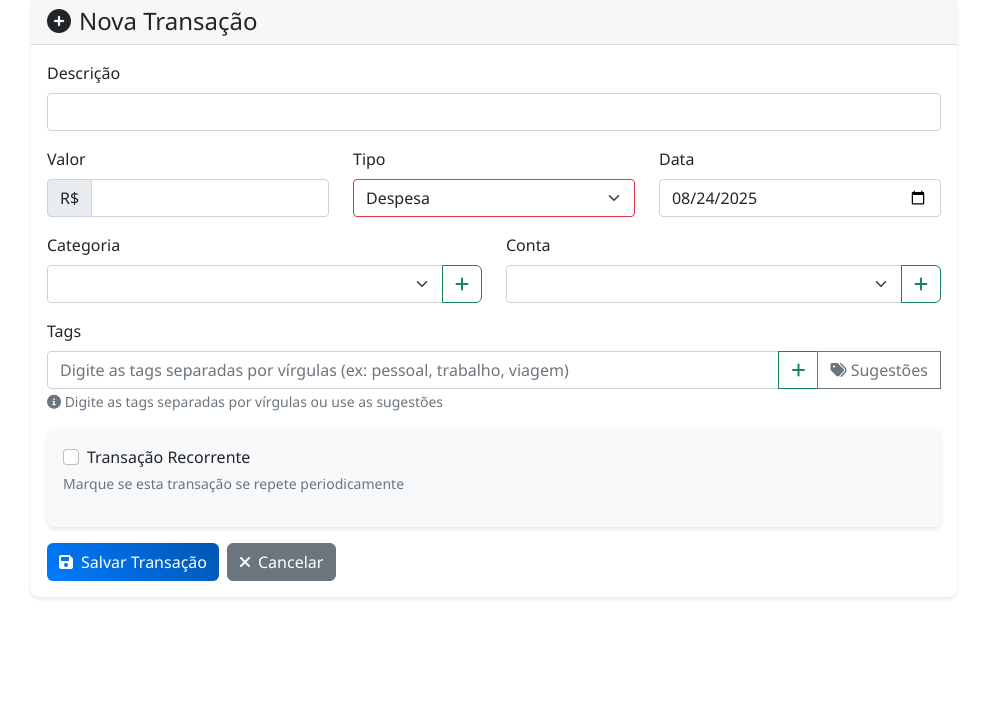
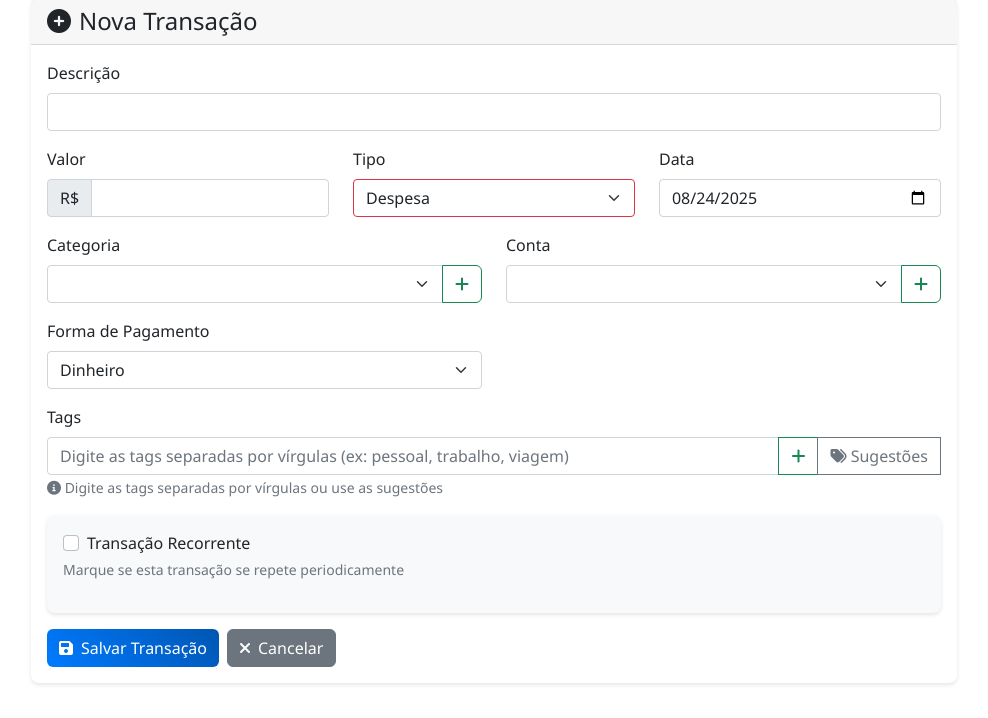
Before and after one commit to juliocruzdicode/controlefinanceiro, a Flask app: page /nova-transacao in a window 1280 px wide. Shown: the part 82-800 px from the top of the page, without its empty margins (146-1134 px from the left). Run offline with Flask 3, Linux system fonts and the light colour scheme; the visitor is signed in with stand-in values (Sample User, id 1); data comes from the database, SQL or seed files in the repository; both versions use the stored data as it was after the commit; data that the repository does not hold is empty.

Commit message:
Adicionando forma de pagamento

```diff
--- a/app.py
+++ b/app.py
@@ -2,7 +2,7 @@ from flask import Flask, render_template, request, redirect, url_for, flash, jso
 from flask_login import LoginManager, login_user, logout_user, login_required, current_user
 from flask_mail import Mail, Message
 from urllib.parse import urlparse as url_parse
-from models import db, Transacao, Categoria, TipoTransacao, TransacaoRecorrente, TipoRecorrencia, StatusRecorrencia, Conta, TipoConta, Tag, Usuario, Tema
+from models import db, Transacao, Categoria, TipoTransacao, TransacaoRecorrente, TipoRecorrencia, StatusRecorrencia, Conta, TipoConta, Tag, Usuario, Tema, TipoFormaPagamento
 from forms import TransacaoForm, CategoriaForm, TransacaoRecorrenteForm, ContaForm, LoginForm, MFAForm, BackupCodeForm, SetupMFAForm, RegisterForm, ChangePasswordForm, ForgotPasswordForm, ResetPasswordForm, TemaForm, UserThemeForm, CompletarCadastroForm
 from config import Config
 from datetime import datetime, timedelta
@@ -1411,6 +1411,7 @@ def confirmar_transacao():
         descricao=descricao_final,
         valor=recorrencia.valor,
         tipo=recorrencia.tipo,
+    forma_pagamento=recorrencia.forma_pagamento,
         data_transacao=data,
         categoria_id=recorrencia.categoria_id,
         conta_id=recorrencia.conta_id,
@@ -1500,6 +1501,7 @@ def api_consolidar_projecoes():
                 descricao=recorrencia.descricao,
                 valor=recorrencia.valor,
                 tipo=recorrencia.tipo,
+                forma_pagamento=recorrencia.forma_pagamento,
                 data_transacao=data,
                 categoria_id=recorrencia.categoria_id,
                 conta_id=recorrencia.conta_id,
@@ -1587,6 +1589,7 @@ def nova_transacao():
                     tipo_recorrencia=TipoRecorrencia(form.tipo_recorrencia.data),
                     data_inicio=form.data_transacao.data,
                     data_fim=form.data_fim.data,
+                    forma_pagamento=TipoFormaPagamento(form.forma_pagamento.data) if form.forma_pagamento.data else None,
                     categoria_id=form.categoria_id.data,
                     conta_id=form.conta_id.data,
                     total_parcelas=form.total_parcelas.data if form.is_parcelada.data else None,
@@ -1620,6 +1623,7 @@ def nova_transacao():
                     descricao=form.descricao.data,
                     valor=form.valor.data,
                     tipo=TipoTransacao(form.tipo.data),
+                    forma_pagamento=TipoFormaPagamento(form.forma_pagamento.data) if form.forma_pagamento.data else None,
                     categoria_id=form.categoria_id.data,
                     conta_id=form.conta_id.data,
                     data_transacao=form.data_transacao.data,
@@ -1674,6 +1678,7 @@ def editar_transacao(transacao_id):
             transacao.descricao = form.descricao.data
             transacao.valor = form.valor.data
             transacao.tipo = TipoTransacao(form.tipo.data)
+            transacao.forma_pagamento = TipoFormaPagamento(form.forma_pagamento.data) if form.forma_pagamento.data else None
             transacao.categoria_id = form.categoria_id.data
             transacao.conta_id = form.conta_id.data
             transacao.data_transacao = form.data_transacao.data
@@ -2480,6 +2485,7 @@ def nova_transacao_recorrente():
                 tipo_recorrencia=TipoRecorrencia(form.tipo_recorrencia.data),
                 data_inicio=form.data_inicio.data,
                 data_fim=form.data_fim.data,
+                forma_pagamento=TipoFormaPagamento(form.forma_pagamento.data) if form.forma_pagamento.data else None,
                 categoria_id=form.categoria_id.data,
                 conta_id=form.conta_id.data,
                 total_parcelas=form.total_parcelas.data if form.is_parcelada.data else None,
@@ -2543,6 +2549,7 @@ def editar_transacao_recorrente(recorrente_id):
             recorrente.tipo_recorrencia = TipoRecorrencia(form.tipo_recorrencia.data)
             recorrente.data_inicio = form.data_inicio.data
             recorrente.data_fim = form.data_fim.data
+            recorrente.forma_pagamento = TipoFormaPagamento(form.forma_pagamento.data) if form.forma_pagamento.data else None
             recorrente.categoria_id = form.categoria_id.data
             recorrente.conta_id = form.conta_id.data
             recorrente.total_parcelas = form.total_parcelas.data if form.is_parcelada.data else None
@@ -2692,6 +2699,7 @@ def projetar_transacoes_futuras():
                         'valor': transacao_existente.valor,
                         'tipo': transacao_existente.tipo.value,
                         'data': transacao_existente.data_transacao.strftime('%Y-%m-%d'),
+                        'forma_pagamento': transacao_existente.forma_pagamento.value if transacao_existente.forma_pagamento else None,
                         'categoria': transacao_existente.categoria.nome,
                         'categoria_cor': transacao_existente.categoria.cor,
                         'conta': transacao_existente.conta.nome,
@@ -2713,6 +2721,7 @@ def projetar_transacoes_futuras():
                             'categoria_cor': recorrente.categoria.cor,
                             'conta': recorrente.conta.nome,
                             'conta_cor': recorrente.conta.cor,
+                            'forma_pagamento': recorrente.forma_pagamento.value if recorrente.forma_pagamento else None,
                             'recorrencia_id': recorrente.id,
                             'status': 'projetada'
                         })
--- a/forms.py
+++ b/forms.py
@@ -11,6 +11,14 @@ class TransacaoForm(FlaskForm):
         ('receita', 'Receita'),
         ('despesa', 'Despesa')
     ], validators=[DataRequired()])
+    forma_pagamento = SelectField('Forma de Pagamento', choices=[
+        ('dinheiro', 'Dinheiro'),
+        ('cartao', 'Cartão'),
+        ('pix', 'PIX'),
+        ('transferencia', 'Transferência'),
+        ('boleto', 'Boleto'),
+        ('outros', 'Outros')
+    ], validators=[Optional()])
     categoria_id = SelectField('Categoria', coerce=int, validators=[DataRequired()])
     conta_id = SelectField('Conta', coerce=int, validators=[DataRequired()])
     data_transacao = DateField('Data', default=datetime.today, validators=[DataRequired()])
@@ -68,6 +76,9 @@ class TransacaoForm(FlaskForm):
         if not self.tipo.data:
             # Por padrão, considerar Despesa
             self.tipo.data = 'despesa'
+        # Forma de pagamento padrão: Dinheiro
+        if not self.forma_pagamento.data:
+            self.forma_pagamento.data = 'dinheiro'
         # Para formulários que podem marcar recorrência, deixar frequência padrão mensal
         if not self.tipo_recorrencia.data:
             self.tipo_recorrencia.data = 'mensal'
@@ -133,6 +144,14 @@ class TransacaoRecorrenteForm(FlaskForm):
         ('receita', 'Receita'),
         ('despesa', 'Despesa')
     ], validators=[DataRequired()])
+    forma_pagamento = SelectField('Forma de Pagamento', choices=[
+        ('dinheiro', 'Dinheiro'),
+        ('cartao', 'Cartão'),
+        ('pix', 'PIX'),
+        ('transferencia', 'Transferência'),
+        ('boleto', 'Boleto'),
+        ('outros', 'Outros')
+    ], validators=[Optional()])
     categoria_id = SelectField('Categoria', coerce=int, validators=[DataRequired()])
     conta_id = SelectField('Conta', coerce=int, validators=[DataRequired()])
 
@@ -178,6 +197,9 @@ class TransacaoRecorrenteForm(FlaskForm):
         # Carregar contas ativas
         contas_ativas = Conta.get_contas_ativas()
         self.conta_id.choices = [(conta.id, conta.nome) for conta in contas_ativas]
+        # Default forma de pagamento
+        if not self.forma_pagamento.data:
+            self.forma_pagamento.data = 'dinheiro'
 
     def validate(self, extra_validators=None):
         if not super().validate(extra_validators):
--- a/models.py
+++ b/models.py
@@ -31,6 +31,15 @@ class StatusRecorrencia(Enum):
     ATIVA = "ativa"           # Gerando transações
     PAUSADA = "pausada"       # Temporariamente pausada
     FINALIZADA = "finalizada" # Concluída ou cancelada
+
+
+class TipoFormaPagamento(Enum):
+    DINHEIRO = "dinheiro"
+    CARTAO = "cartao"
+    PIX = "pix"
+    TRANSFERENCIA = "transferencia"
+    BOLETO = "boleto"
+    OUTROS = "outros"
 
 # Tabela de associação entre Transações e Tags (muitos-para-muitos)
 transacao_tags = db.Table('transacao_tags',
@@ -285,6 +294,8 @@ class TransacaoRecorrente(db.Model):
     # Controle de parcelas (para transações parceladas)
     total_parcelas = db.Column(db.Integer, nullable=True)  # Null = contínua (sem fim)
     parcelas_geradas = db.Column(db.Integer, default=0)
+    # Forma de pagamento padrão para a recorrência (opcional)
+    forma_pagamento = db.Column(db.Enum(TipoFormaPagamento), nullable=True)
 
     # Relacionamentos
     categoria_id = db.Column(db.Integer, db.ForeignKey('categoria.id'), nullable=False)
@@ -370,6 +381,7 @@ class TransacaoRecorrente(db.Model):
             data_transacao=proxima_data,
             categoria_id=self.categoria_id,
             conta_id=self.conta_id,
+            forma_pagamento=self.forma_pagamento,
             recorrencia_id=self.id,
             user_id=self.user_id  # Adicionando o user_id
         )
@@ -512,6 +524,7 @@ class TransacaoRecorrente(db.Model):
                     tipo=self.tipo,
                     data_transacao=proxima_data,
                     categoria_id=self.categoria_id,
+                    forma_pagamento=self.forma_pagamento,
                     conta_id=self.conta_id,
                     recorrencia_id=self.id,
                     user_id=self.user_id
@@ -562,6 +575,7 @@ class TransacaoRecorrente(db.Model):
             'categoria_cor': self.categoria.cor,
             'conta': self.conta.nome,
             'conta_cor': self.conta.cor,
+            'forma_pagamento': self.forma_pagamento.value if self.forma_pagamento else None,
             'transacoes_count': len(self.transacoes)
         }
 
@@ -578,6 +592,8 @@ class Transacao(db.Model):
     conta_id = db.Column(db.Integer, db.ForeignKey('conta.id'), nullable=False)
     recorrencia_id = db.Column(db.Integer, db.ForeignKey('transacao_recorrente.id'), nullable=True)
     user_id = db.Column(db.Integer, db.ForeignKey('usuario.id'), nullable=False)
+    # Forma de pagamento utilizada nesta transação (opcional)
+    forma_pagamento = db.Column(db.Enum(TipoFormaPagamento), nullable=True)
 
     # Flag para indicar se a transação é uma projeção (não está no banco ainda)
     # Este atributo é calculado dinamicamente e não salvo no banco
@@ -637,6 +653,7 @@ class Transacao(db.Model):
             'categoria_cor': self.categoria.cor,
             'conta': self.conta.nome,
             'conta_cor': self.conta.cor,
+            'forma_pagamento': self.forma_pagamento.value if self.forma_pagamento else None,
             'is_recorrente': self.is_recorrente,
             'recorrencia_id': self.recorrencia_id,
             'tags': self.tags_nomes,
--- a/templates/nova_transacao.html
+++ b/templates/nova_transacao.html
@@ -93,6 +93,17 @@
                                 {% if form.conta_id.errors %}
                                     <div class="invalid-feedback">
                                         {% for error in form.conta_id.errors %}{{ error }}{% endfor %}
+                                    </div>
+                                {% endif %}
+                            </div>
+                        </div>
+                        <div class="col-md-6">
+                            <div class="mb-3">
+                                {{ form.forma_pagamento.label(class="form-label") }}
+                                {{ form.forma_pagamento(class="form-select" + (" is-invalid" if form.forma_pagamento.errors else "")) }}
+                                {% if form.forma_pagamento.errors %}
+                                    <div class="invalid-feedback">
+                                        {% for error in form.forma_pagamento.errors %}{{ error }}{% endfor %}
                                     </div>
                                 {% endif %}
                             </div>
```
Also changed, not shown: templates/editar_transacao.html (+11 -0 lines), templates/editar_transacao_recorrente.html (+10 -1 lines), templates/nova_transacao_recorrente.html (+11 -0 lines), instance/controle_financeiro.db, migrations/000_add_forma_pagamento.py (added).
